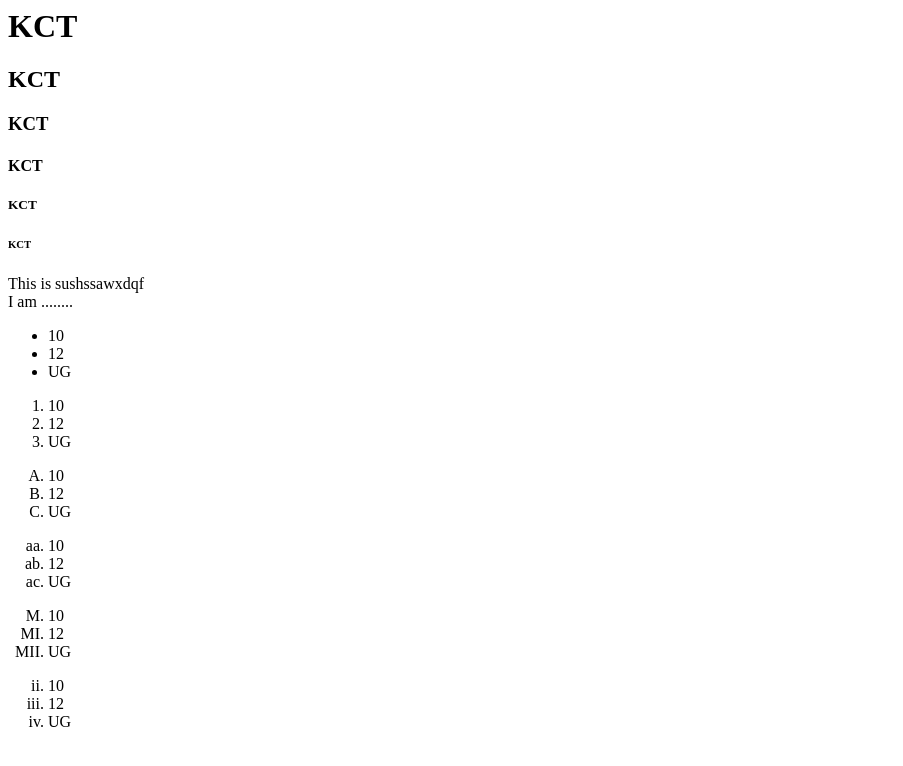
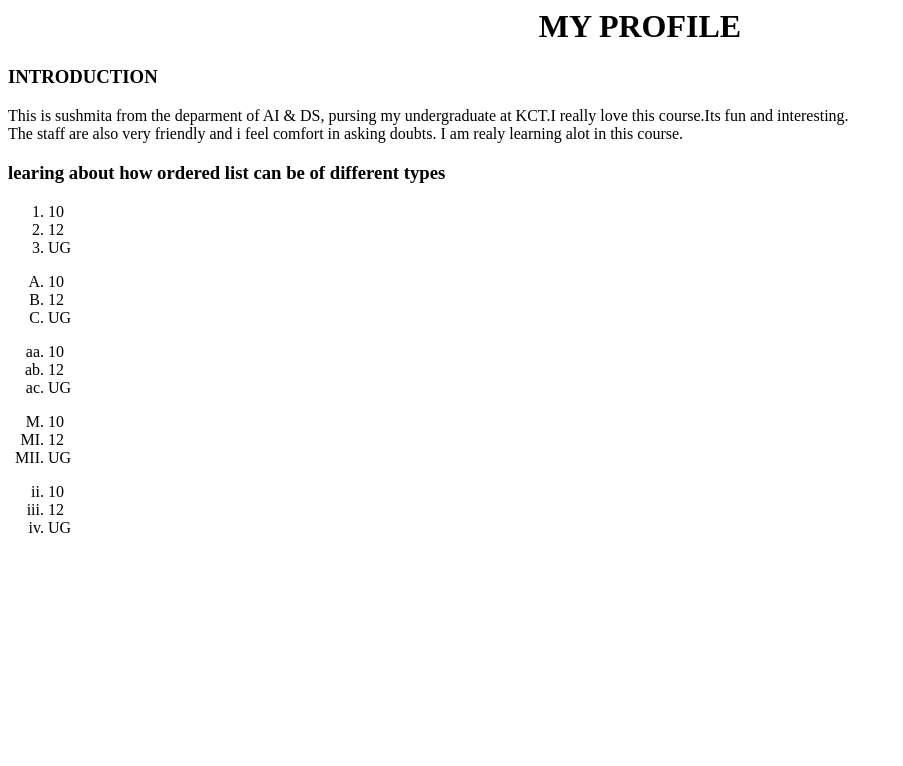
Before and after one commit to sushmita0220/React, a plain HTML site: page sample.html in a window 1280 px wide. Shown: the whole page, without its empty margins (0-903 px from the left). Drawn offline with Linux system fonts and the light colour scheme.

Commit message:
Update sample.html

```diff
--- a/sample.html
+++ b/sample.html
@@ -1,17 +1,10 @@
 <html>
 <head>
-<h1>KCT</h1>
-<h2>KCT</h2>
-<h3>KCT</h3>
-<h4>KCT</h4>
-<h5>KCT</h5>
-<h6>KCT</h6>
-<p> This is sushssawxdqf<br>I am ........</p>
-<ul>
-<li>10</li>
-<li>12</li>
-<li>UG</li>
-</ul>
+<h1 align = "center"> MY PROFILE </h1>
+<h3>INTRODUCTION</h3>
+<p> This is sushmita from the deparment of AI & DS, pursing my undergraduate at KCT.I really love this course.Its fun and interesting.<br>The staff are also very
+friendly and i feel comfort in asking doubts. I am realy learning alot in this course.</p>
+<h3>learing about how ordered list can be of different types</h3>
 <ol>
 <li>10</li>
 <li>12</li>
```
